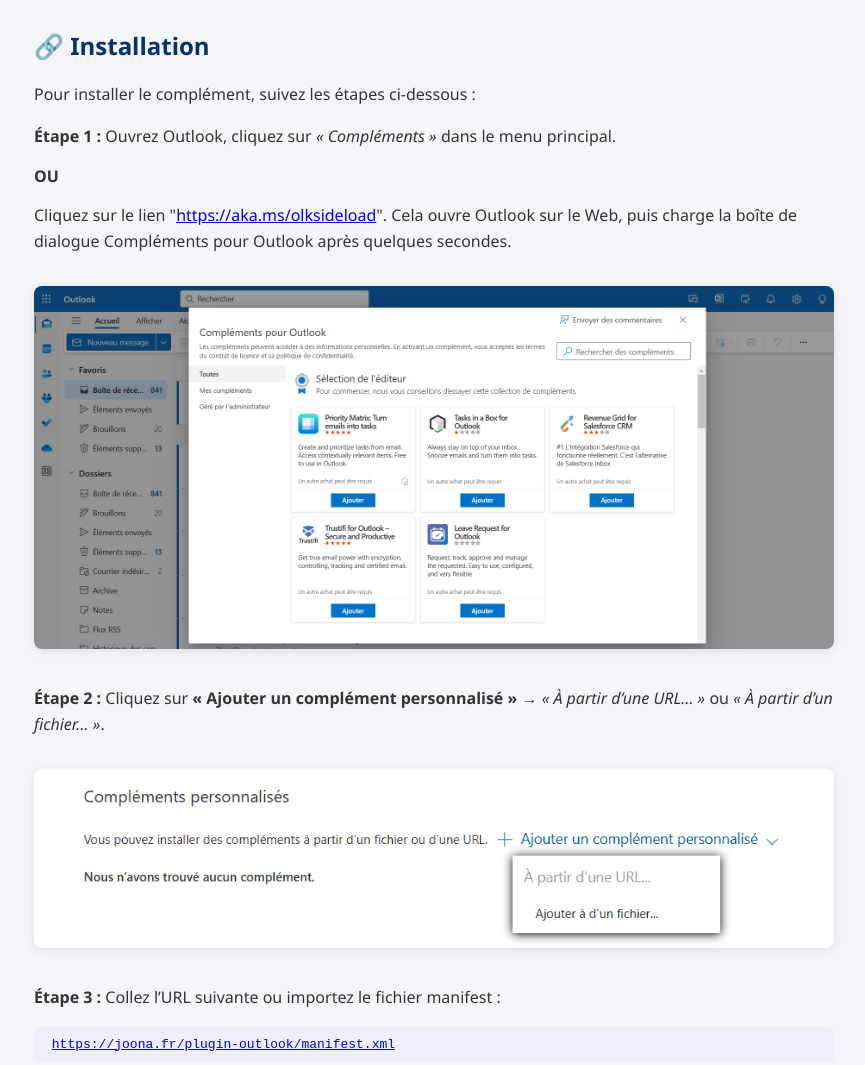
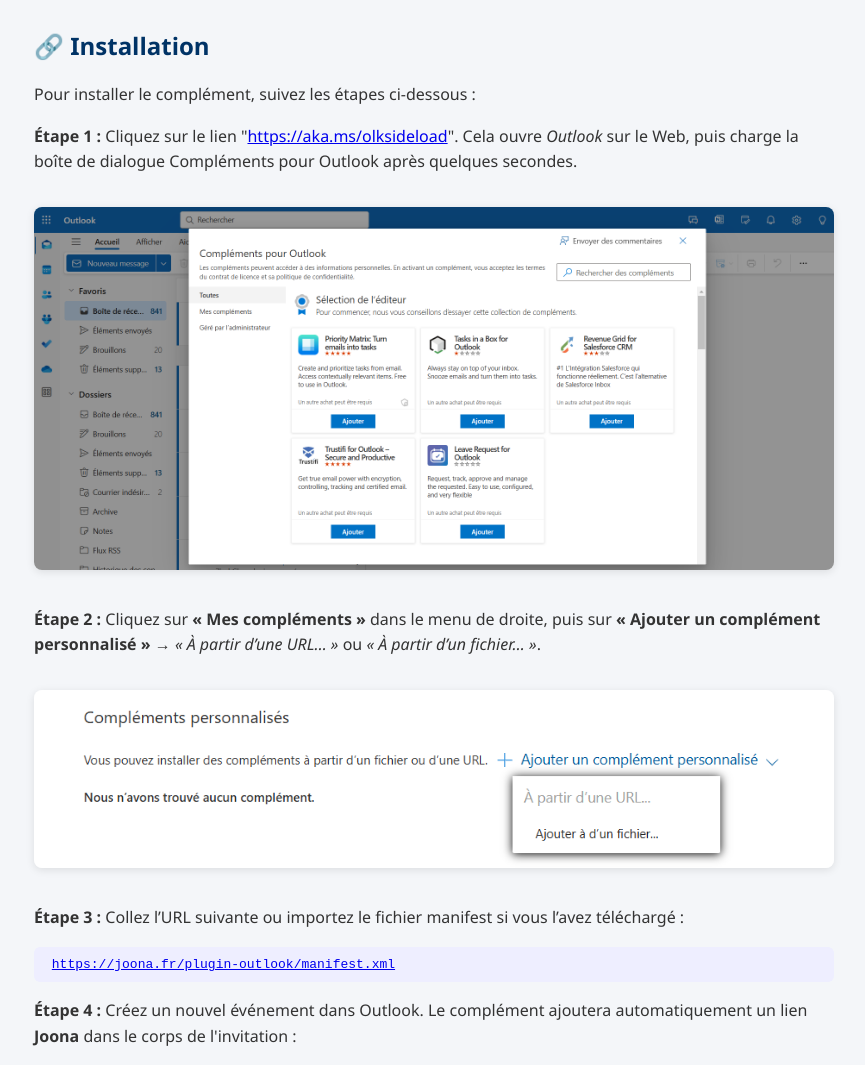
Before and after one commit to ApitechFR/jitsi-outlook-plugin, a website built with webpack: page src/faq/help.html in a window 1280 px wide. Shown: the part 520-1585 px from the top of the page, without its empty margins (206-1071 px from the left). Built offline with nearby package versions, Linux system fonts and the light colour scheme.

Commit message:
Update help.html to clarify installation steps and improve instructions

```diff
--- a/src/faq/help.html
+++ b/src/faq/help.html
@@ -81,12 +81,11 @@
     <div>
       <h2>🔗 Installation</h2>
       <p>Pour installer le complément, suivez les étapes ci-dessous :</p>
-
-      <p><strong>Étape 1 :</strong> Ouvrez Outlook, cliquez sur <em>« Compléments »</em> dans le menu principal.</p>
-      <strong>OU</strong>
       <p>
-        Cliquez sur le lien "<a target="_blank" href="https://aka.ms/olksideload">https://aka.ms/olksideload</a>". Cela
-        ouvre Outlook sur le Web, puis charge la boîte de dialogue Compléments pour Outlook après quelques secondes.
+        <strong>Étape 1 :</strong> Cliquez sur le lien "<a target="_blank" href="https://aka.ms/olksideload"
+          >https://aka.ms/olksideload</a
+        >". Cela ouvre <em>Outlook</em> sur le Web, puis charge la boîte de dialogue Compléments pour Outlook après
+        quelques secondes.
       </p>
       <img
         src="../../readme_resources/images/popUp_complements.png"
@@ -95,8 +94,9 @@
       />
 
       <p>
-        <strong>Étape 2 :</strong> Cliquez sur <strong>« Ajouter un complément personnalisé »</strong> →
-        <em>« À partir d’une URL… »</em> ou <em>« À partir d’un fichier… »</em>.
+        <strong>Étape 2 :</strong> Cliquez sur <strong>« Mes compléments »</strong> dans le menu de droite, puis sur
+        <strong>« Ajouter un complément personnalisé »</strong> → <em>« À partir d’une URL… »</em> ou
+        <em>« À partir d’un fichier… »</em>.
       </p>
       <img
         src="../../readme_resources/images/add_from_file.png"
@@ -104,7 +104,9 @@
         style="max-width: 100%; border-radius: 8px; box-shadow: 0 2px 8px rgba(0, 0, 0, 0.1); margin: 1rem 0"
       />
 
-      <p><strong>Étape 3 :</strong> Collez l’URL suivante ou importez le fichier manifest :</p>
+      <p>
+        <strong>Étape 3 :</strong> Collez l’URL suivante ou importez le fichier manifest si vous l’avez téléchargé :
+      </p>
       <pre
         style="background: #eef; padding: 10px; border-radius: 6px; overflow-x: auto"
       > <a target="_blank" href="https://joona.fr/plugin-outlook/manifest.xml">https://joona.fr/plugin-outlook/manifest.xml</a>
```
